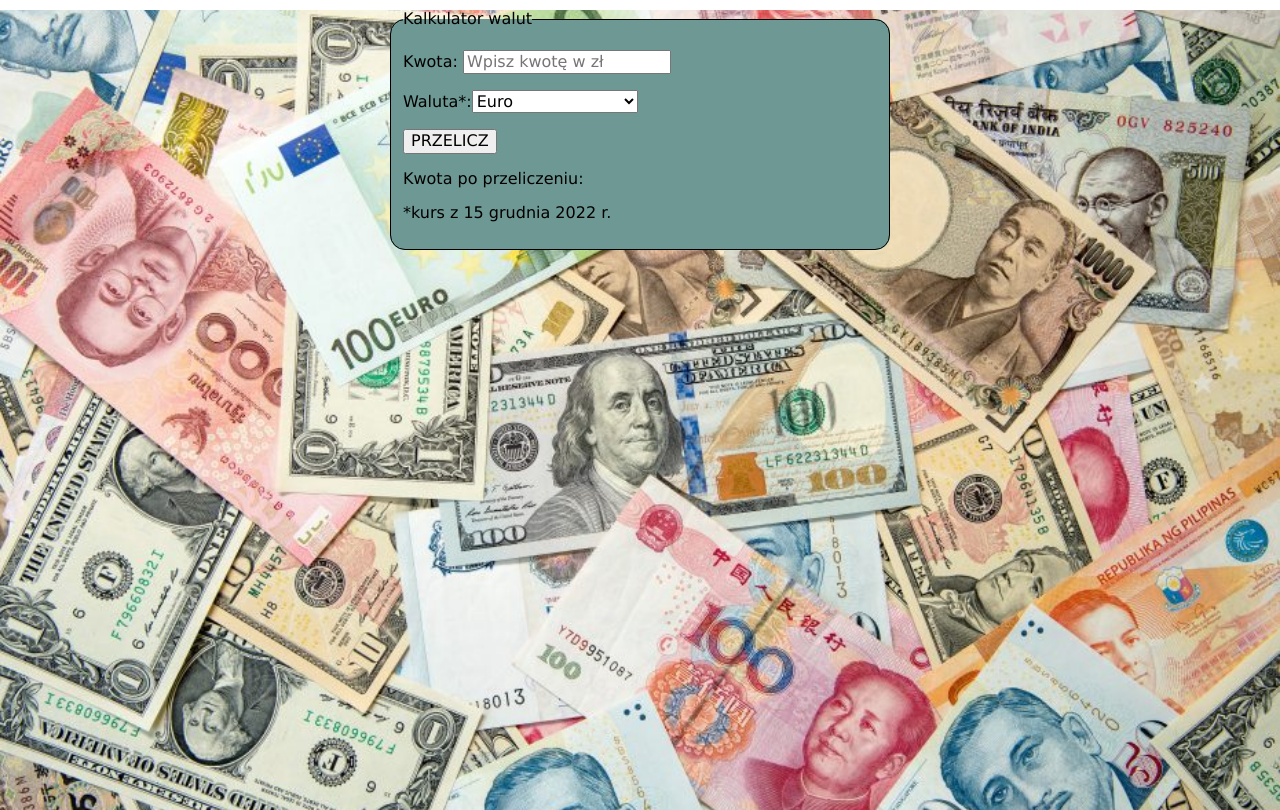
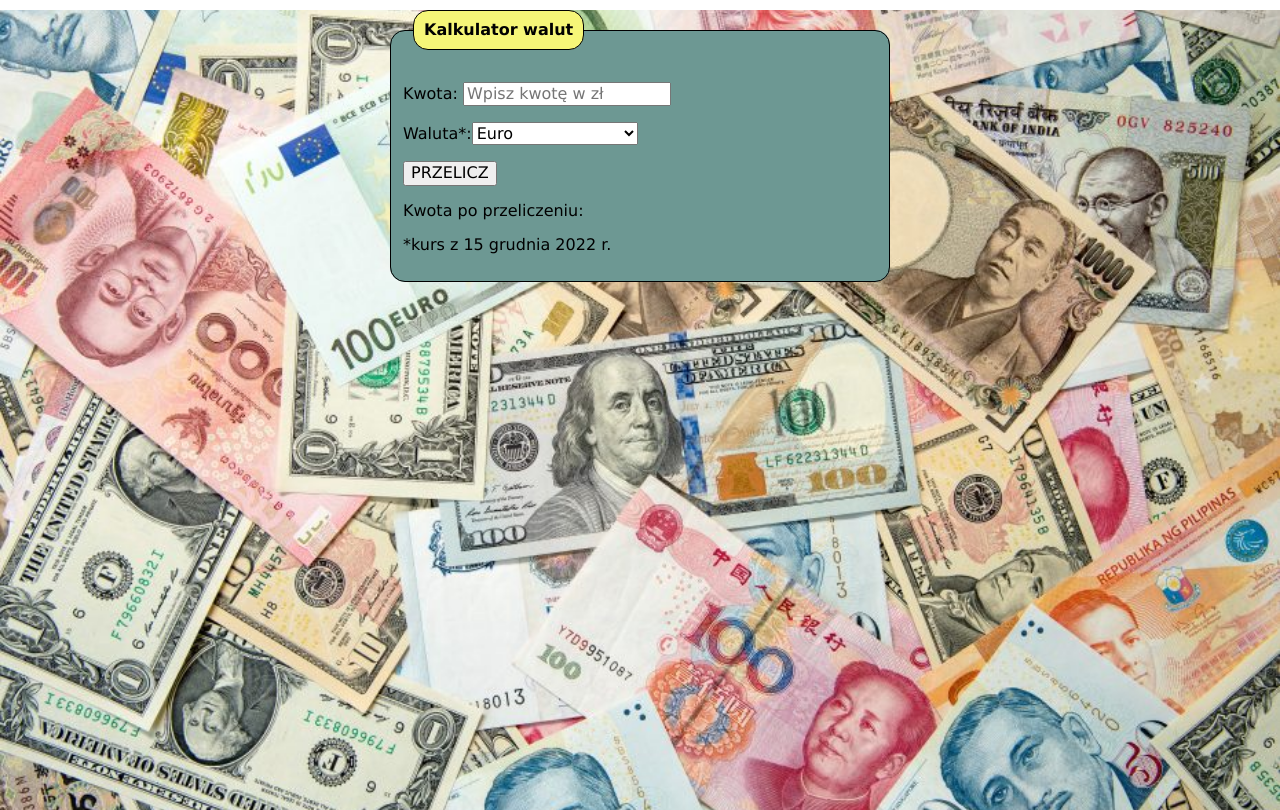
Before and after one commit to Gosia-Magdzik/kantor-react, a React (Create React App) app: page / in a window 1280 px wide. Built offline with nearby package versions, Linux system fonts and the light colour scheme.

Commit message:
legend css

```diff
--- a/src/Form/style.css
+++ b/src/Form/style.css
@@ -7,3 +7,14 @@
     background-color: rgb(109, 152, 147);
     margin-top: 10px;
 }
+
+.fieldset__legend {
+    border: 1px solid black;
+    border-radius: 15px;
+    max-width: 500px;
+    margin: 10px;
+    padding: 10px;
+    background-color: rgb(246, 246, 120);
+    color: black;
+    font-weight: bold;
+}
```
